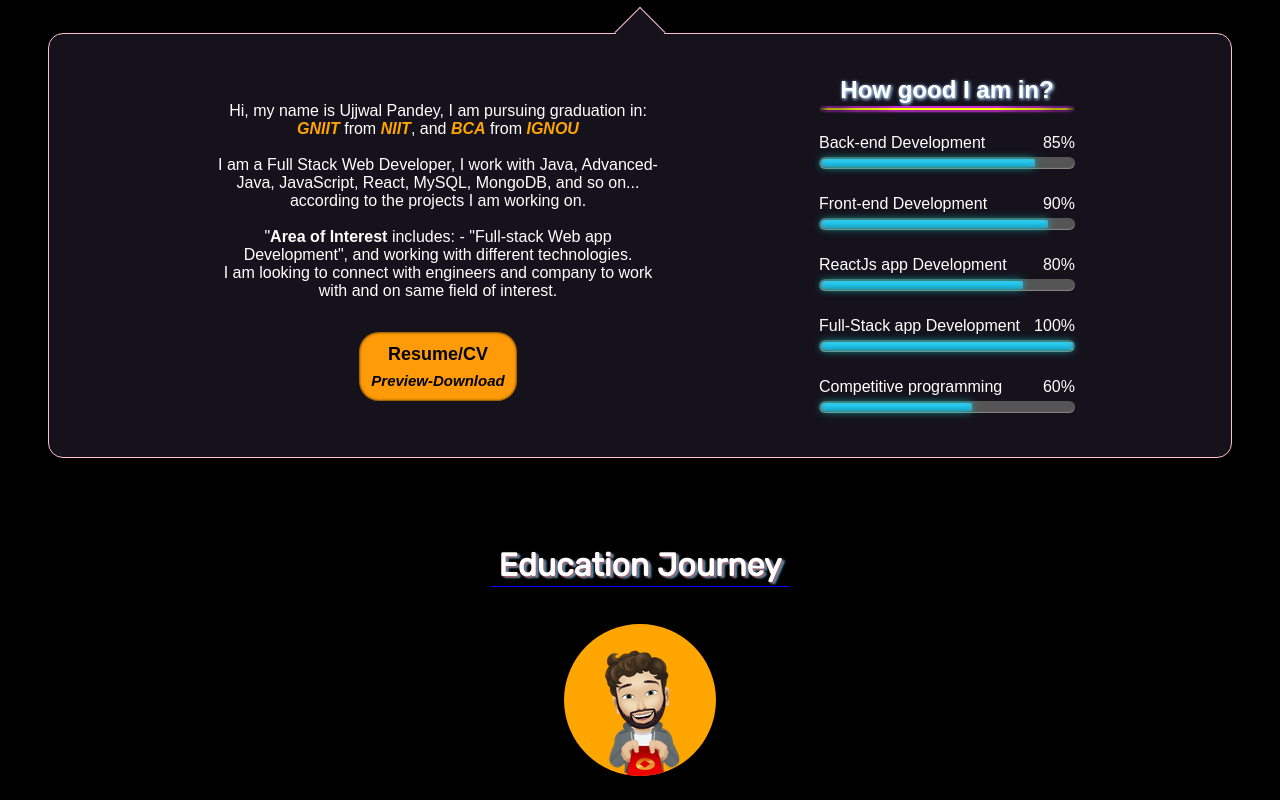
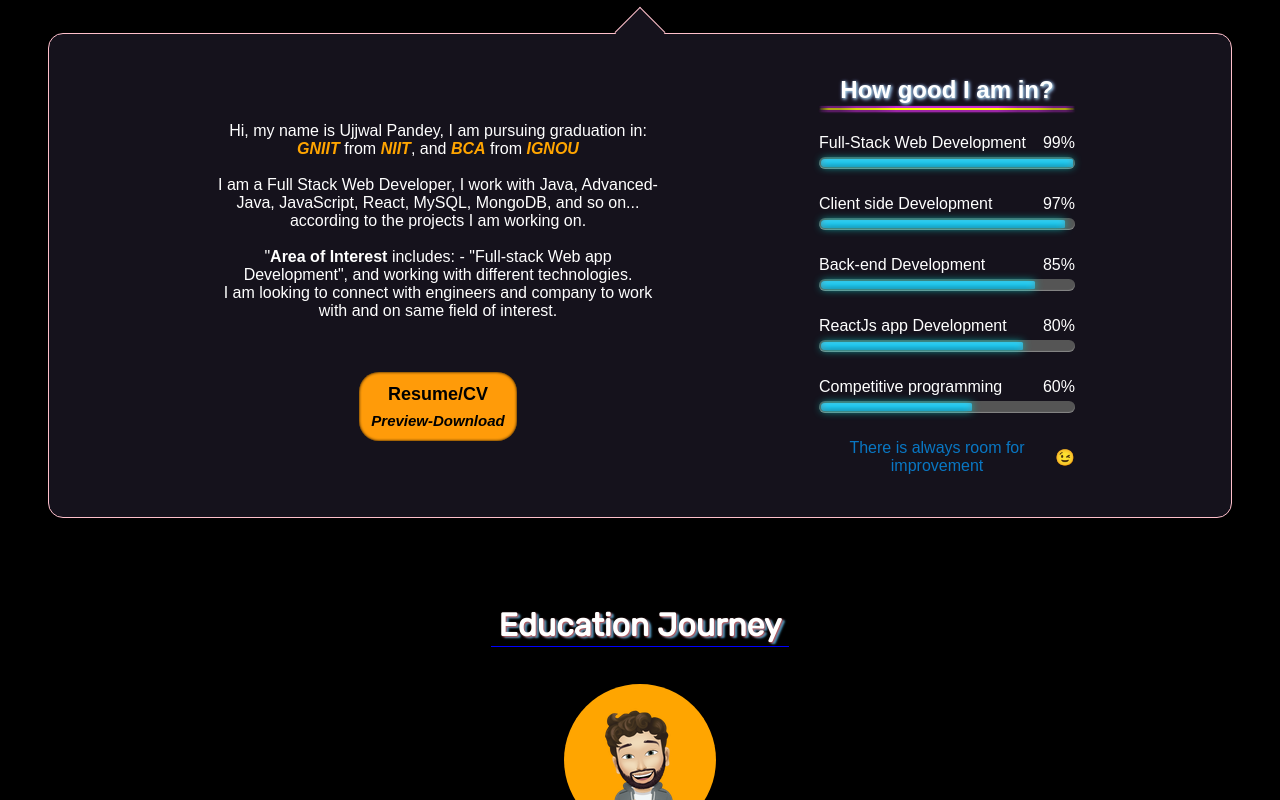
Before and after one commit to ujjwalpandeyjava/Ujjwal-Portfolio, a React (Create React App) app: page / in a window 1280 px wide. Shown: the part 1060-1860 px from the top of the page. Built offline with nearby package versions, Linux system fonts and the light colour scheme.

Commit message:
Social icon and effeciency UI update

```diff
--- a/src/aboutSection.js
+++ b/src/aboutSection.js
@@ -30,24 +30,27 @@ function AboutSection(props) {
 						<div id="bars">
 							<div ><p>How good I am in?</p><hr /></div>
 							<div className='group'>
+								<p> <span>Full-Stack Web Development</span><span>99%</span></p>
+								<section><Frag percent="100%" /></section>
+							</div>
+							<div className='group'>
+								<p><span>Client side Development</span><span>97%</span></p>
+								<section><Frag percent="97%" /></section>
+							</div>
+							<div className='group'>
 								<p><span>Back-end Development</span><span>85%</span></p>
 								<section><Frag percent="85%" /></section>
-							</div>
-							<div className='group'>
-								<p><span>Front-end Development</span><span>90%</span></p>
-								<section><Frag percent="90%" /></section>
 							</div>
 							<div className='group'>
 								<p><span>ReactJs app Development</span><span>80%</span></p>
 								<section><Frag percent="80%" /></section>
 							</div>
 							<div className='group'>
-								<p> <span>Full-Stack app Development</span><span>100%</span></p>
-								<section><Frag percent="100%" /></section>
-							</div>
-							<div className='group'>
 								<p><span>Competitive programming</span><span>60%</span></p>
 								<section><Frag percent="60%" /></section>
+							</div>
+							<div className="group">
+								<p style={{color: '#0977c3'} }><span>There is always room for improvement</span><span>😉</span></p>
 							</div>
 						</div>
 					</div>
--- a/src/footer.js
+++ b/src/footer.js
@@ -5,7 +5,7 @@ export default function Footer(props) {
 	return (
 		<Fragment>
 			<div className="footer">
-				Created by: <i>Ujjwal Pandey</i> using ReactJs.
+				Created by: <i>Ujjwal Pandey</i> using ReactJs
 			</div>
 		</Fragment>
 	)
--- a/src/frag.css
+++ b/src/frag.css
@@ -20,8 +20,12 @@
     box-shadow: inset 0 2px 9px #ffffff4d, inset 0 -2px 6px #00000066, 0 0 9px -0.5px #0fd5cc;
     overflow: hidden;
 }
+.group {
+    cursor: pointer;
+}
 
-.meter > span:hover {
+.group:hover .meter > span {
     box-shadow: inset 0 2px 9px rgba(255, 255, 255, 0.3), inset 0 -2px 6px rgba(0, 0, 0, 0.4),
         0 -2px 6px rgba(0, 0, 0, 0.4);
+        background: #05dd1d;
 }
--- a/src/socialIcons.js
+++ b/src/socialIcons.js
@@ -6,23 +6,23 @@ export default function SocialIcons(props) {
 		<Fragment>
 			<div className="socialIcons">
 				<div className="icon">
-					<div className="tooltip">Facebook</div>
+					<div className="tooltip"><a href="https://www.facebook.com/ujjwal.pandey.1656" target="_blank"  rel="noreferrer">Facebook</a></div>
 					<span><a href="https://ujjwalpandeyjava.github.io/Links/" target="_blank" rel="noreferrer"><i className="fab fa-facebook-f"></i></a></span>
 				</div>
 				<div className="icon">
-					<div className="tooltip">Twitter</div>
+					<div className="tooltip"><a href="https://twitter.com/Ujjwalp13341664" target="_blank" rel="noreferrer">Twitter</a></div>
 					<span><a href="https://ujjwalpandeyjava.github.io/Links/" target="_blank" rel="noreferrer"><i className="fab fa-twitter"></i></a></span>
 				</div>
 				<div className="icon">
-					<div className="tooltip">LinkedIn</div>
+					<div className="tooltip"><a href="https://www.linkedin.com/in/ujjwal-pandey-8bb562138/" target="_blank" rel="noreferrer">LinkedIn</a></div>
 					<span><a href="https://ujjwalpandeyjava.github.io/Links/" target="_blank" rel="noreferrer"><i className="fab fa-linkedin"></i></a></span>
 				</div>
 				<div className="icon">
-					<div className="tooltip">Instagram</div>
+					<div className="tooltip"><a href="https://www.instagram.com/pandey.ujjwalpandey/" target="_blank" rel="noreferrer">Instagram</a></div>
 					<span><a href="https://ujjwalpandeyjava.github.io/Links/" target="_blank" rel="noreferrer"><i className="fab fa-instagram"></i></a></span>
 				</div>
 				<div className="icon">
-					<div className="tooltip">Github</div>
+					<div className="tooltip"><a href="https://ujjwalpandeyjava.github.io/Ujjwal-Portfolio/" target="_blank" rel="noreferrer">Github</a></div>
 					<span><a href="https://ujjwalpandeyjava.github.io/Links/" target="_blank" rel="noreferrer"><i className="fab fa-github"></i></a></span>
 				</div>
 			</div>
```
